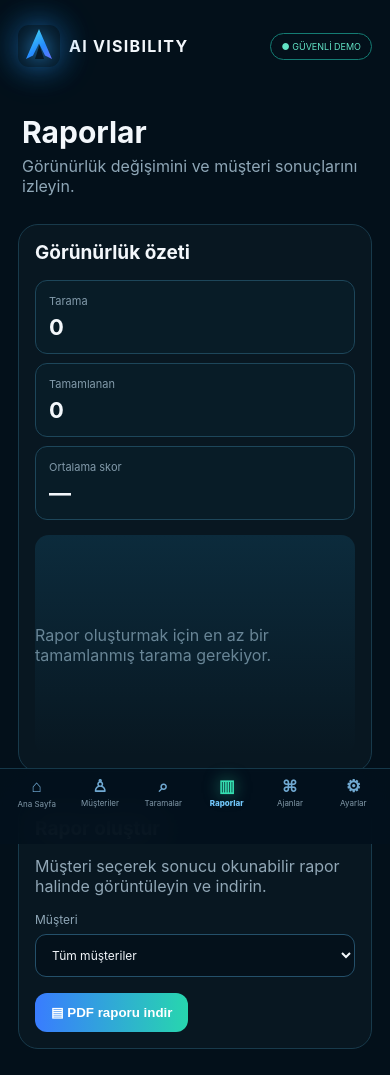
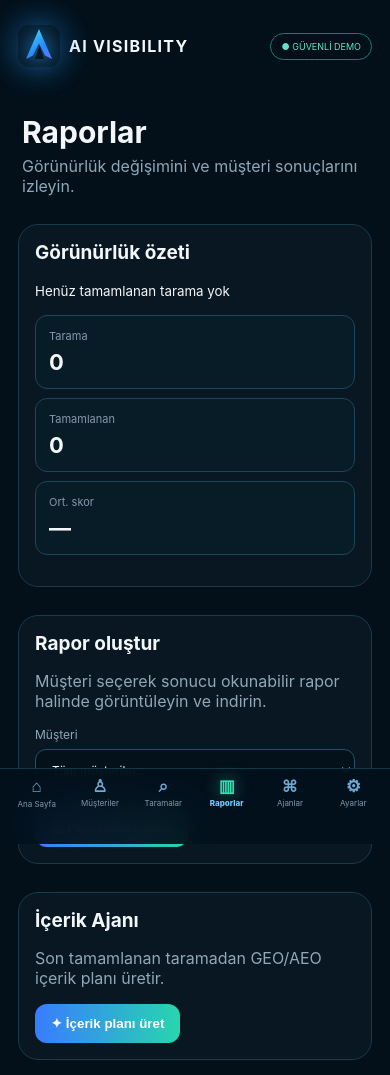
Before and after one commit to mehmetozan-5858/ai-visibility, a Next.js app: page /raporlar in a window 390 px wide. Shown: the top 1075 px of the page. Built offline with nearby package versions, Linux system fonts and the light colour scheme; no server answers.

Commit message:
Compact report cards for mobile

```diff
--- a/components/ReportsManager.js
+++ b/components/ReportsManager.js
@@ -26,8 +26,8 @@ export default function ReportsManager(){
     window.location.href="/api/reports/pdf"+qs;
   }
   return <section className="grid reports-grid">
-    <article className="panel"><h2>Görünürlük özeti</h2><div className="report-kpis"><div><span>Tarama</span><strong>{rows.length}</strong></div><div><span>Tamamlanan</span><strong>{completed.length}</strong></div><div><span>Ortalama skor</span><strong>{avg==null?"—":avg+"/100"}</strong></div></div><div className="chart-placeholder">{completed.length?"Son tamamlanan taramalar rapora dahil edildi.":"Rapor oluşturmak için en az bir tamamlanmış tarama gerekiyor."}</div></article>
-    <article className="panel"><h2>Rapor oluştur</h2><p>Müşteri seçerek sonucu okunabilir rapor halinde görüntüleyin ve indirin.</p><label className="report-select">Müşteri<select value={filter} onChange={e=>{setFilter(e.target.value);setContentPlan(null);setContentMsg("")}}><option value="all">Tüm müşteriler</option>{clients.map(c=><option key={c.id} value={c.id}>{c.name}</option>)}</select></label><button onClick={download} disabled={!rows.length}>▤ PDF raporu indir</button>{completed.slice(0,3).map(x=>{const result=Array.isArray(x.results)?x.results[0]||{}:{};return <div className="report-preview" key={x.id}><strong>{x.clientName}</strong><span>{x.score}/100</span>{result.summary&&<p>{result.summary}</p>}{Array.isArray(result.recommendations)&&result.recommendations.length>0&&<><b>Öneriler</b><ul>{result.recommendations.slice(0,3).map((v,i)=><li key={i}>{v}</li>)}</ul></>}</div>})}</article>
+    <article className="panel report-summary"><div className="report-heading"><h2>Görünürlük özeti</h2><small>{completed.length?"Son tamamlanan taramalar":"Henüz tamamlanan tarama yok"}</small></div><div className="report-kpis"><div><span>Tarama</span><strong>{rows.length}</strong></div><div><span>Tamamlanan</span><strong>{completed.length}</strong></div><div><span>Ort. skor</span><strong>{avg==null?"—":avg+"/100"}</strong></div></div></article>
+    <article className="panel"><h2>Rapor oluştur</h2><p>Müşteri seçerek sonucu okunabilir rapor halinde görüntüleyin ve indirin.</p><label className="report-select">Müşteri<select value={filter} onChange={e=>{setFilter(e.target.value);setContentPlan(null);setContentMsg("")}}><option value="all">Tüm müşteriler</option>{clients.map(c=><option key={c.id} value={c.id}>{c.name}</option>)}</select></label><button onClick={download} disabled={!rows.length}>▤ PDF raporu indir</button><div className="report-compact-list">{completed.slice(0,4).map(x=>{const result=Array.isArray(x.results)?x.results[0]||{}:{};return <details className="report-preview compact" key={x.id}><summary><span><strong>{x.clientName}</strong><small>{new Date(x.completedAt||x.createdAt).toLocaleString("tr-TR")}</small></span><b>{x.score}/100</b></summary><div className="report-detail">{result.summary&&<p>{result.summary}</p>}{Array.isArray(result.recommendations)&&result.recommendations.length>0&&<><b>Öneriler</b><ul>{result.recommendations.slice(0,3).map((v,i)=><li key={i}>{v}</li>)}</ul></>}</div></details>})}</div></article>
     <article className="panel"><h2>İçerik Ajanı</h2><p>Son tamamlanan taramadan GEO/AEO içerik planı üretir.</p><button onClick={generateContentPlan} disabled={contentBusy||filter==="all"}>{contentBusy?"Üretiliyor…":"✦ İçerik planı üret"}</button>{contentMsg&&<p className="client-message">{contentMsg}</p>}{contentPlan&&<div className="content-plan"><h3>{contentPlan.headline}</h3><b>Öncelikler</b><ul>{(contentPlan.priorities||[]).map((x,i)=><li key={i}>{x}</li>)}</ul><b>İçerik fikirleri</b><div className="content-ideas">{(contentPlan.contentIdeas||[]).map((x,i)=><div key={i}><strong>{x.title}</strong><small>{x.format} · {x.goal}</small></div>)}</div><b>Hızlı kazanımlar</b><ul>{(contentPlan.quickWins||[]).map((x,i)=><li key={i}>{x}</li>)}</ul></div>}</article>
   </section>;
 }
```
